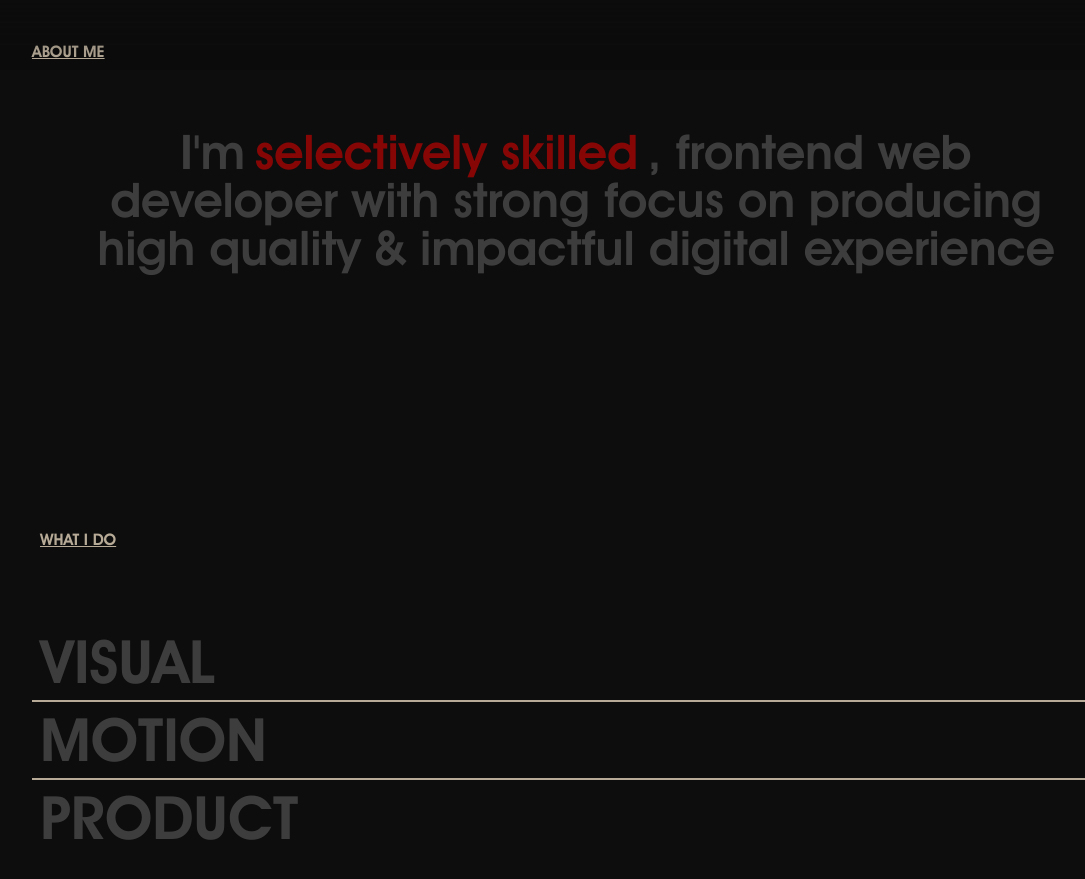
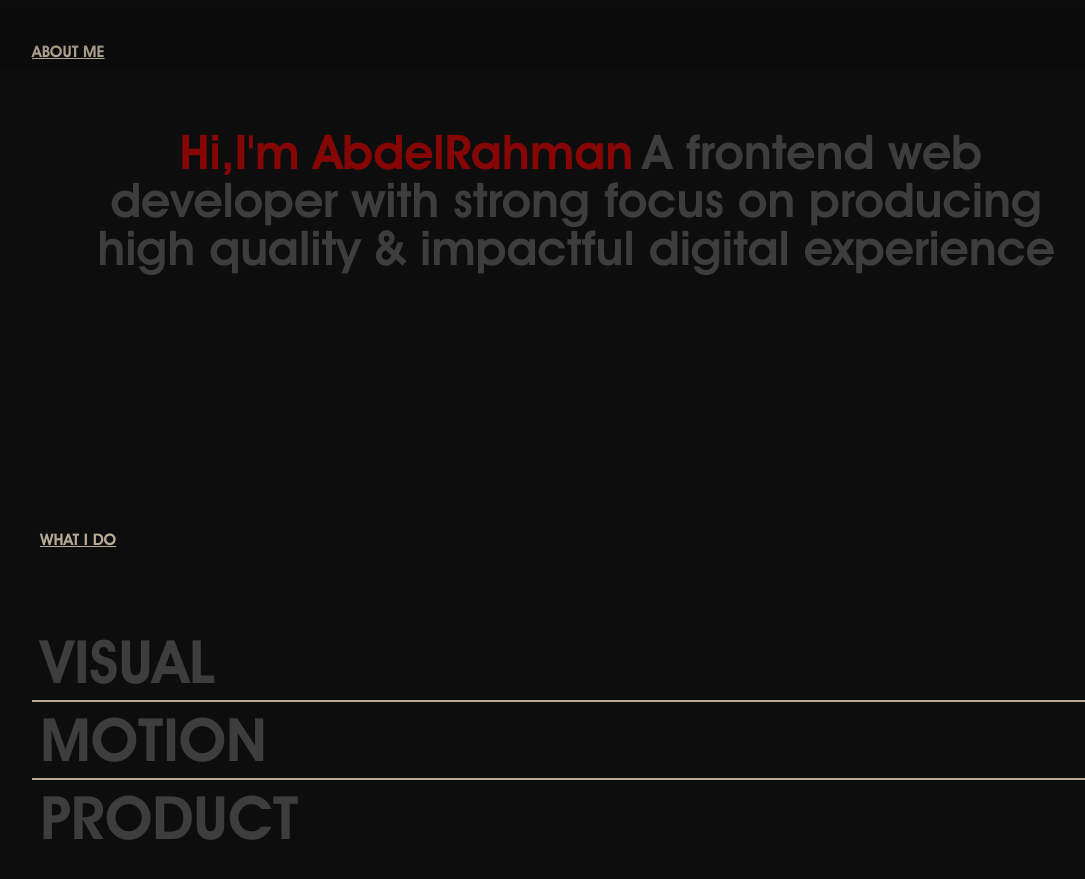
Before and after one commit to Abdelrahman-Magdy-Elawady/portfolio, a React (Vite) app: page / in a window 1280 px wide. Shown: the part 840-1719 px from the top of the page, without its empty margins (64-1149 px from the left). Built offline with nearby package versions, Linux system fonts and the light colour scheme.

Commit message:
chnage about name and colors

```diff
--- a/src/index.css
+++ b/src/index.css
@@ -15,6 +15,7 @@
   --red: #eb5939;
   --light-red: hsla(0, 100%, 50%, 0.5);
   --light-white: hsl(0, 50%, 100%, 0.2);
+  --light-black: hsl(0, 0%, 0%, 0.6);
   --white: #b7ab98;
   --color-link: hsla(37, 18%, 66%, 0.5);
   --color-link-active: #b7ab98;
--- a/src/pages/Home/constants.jsx
+++ b/src/pages/Home/constants.jsx
@@ -45,16 +45,18 @@ export const aboutMe = {
   title: "about me",
   showen: (
     <>
-      I&apos;m
       <span className="text-[--light-red]" key={1}>
-        &thinsp;selectively skilled&thinsp;
+        &thinsp;Hi,I&apos;m AbdelRahman&thinsp;
       </span>
-      , frontend web developer with strong focus on producing high quality &
+      A frontend web developer with strong focus on producing high quality &
       impactful digital experience
     </>
   ),
   hidden: (
     <>
+      <span className="text-[--light-black]" key={1}>
+        &thinsp;Hi,I&apos;m AbdelRahman&thinsp;
+      </span>
       A frotend web developer - with skills that haven&apos;t been replaced by
       A.I (yet) .
     </>
```
